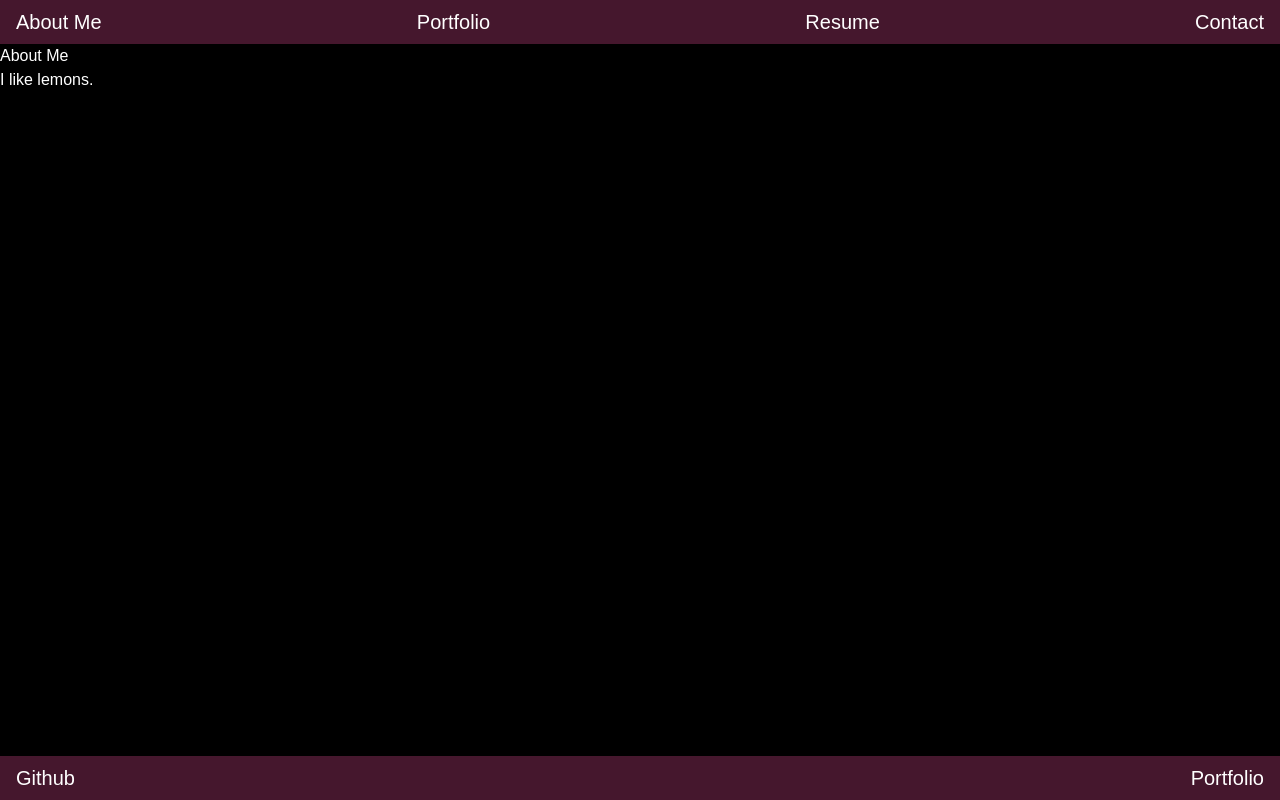
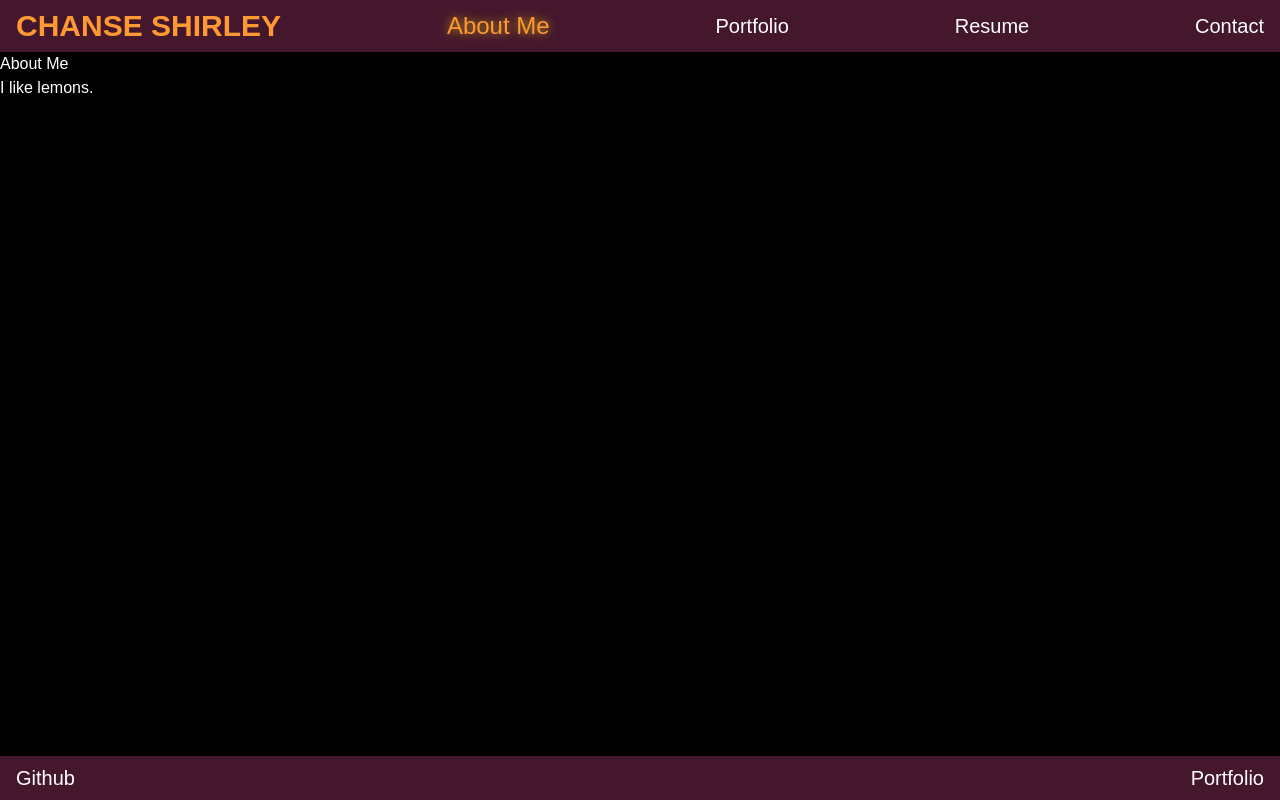
Before and after one commit to CaptainFlint1715/CptFlint-Ch20-Portfolio, a React (Create React App) app: page / in a window 1280 px wide. Built offline with nearby package versions, Linux system fonts and the light colour scheme; a web font is replaced by a local one.

Commit message:
added glow and highlight effects for active page

```diff
--- a/src/App.css
+++ b/src/App.css
@@ -5,3 +5,8 @@
 
 /* Import the utility styles */
 @import 'tailwindcss/utilities';
+
+.shadow-glow {
+    /* Customize the color and size as desired */
+    text-shadow: 0 0 10px rgba(255, 215, 0, 0.7);
+  }
--- a/src/App.js
+++ b/src/App.js
@@ -35,7 +35,7 @@ function App() {
   return (
     <div className='font-rem flex flex-col min-h-screen'>
       <div className="header-app">
-        <Header handlePage={handlePage} />
+        <Header handlePage={handlePage} page={page}/>
       </div>
       <div className="content flex-grow bg-black text-white">{renderPage()}</div>
       <div className="footer-app">
--- a/src/components/Header.js
+++ b/src/components/Header.js
@@ -1,16 +1,43 @@
 import React from 'react';
 
-function Header({ handlePage }) {
-
-    return (
-        <div className='bg-red text-white text-xl flex items-center justify-between px-4 py-2'>
-            <p className="cursor-pointer hover:text-gold transition" onClick={() => handlePage('about')}>About Me</p>
-            <p className="cursor-pointer hover:text-gold transition" onClick={() => handlePage('portfolio')}>Portfolio</p>
-            <p className="cursor-pointer hover:text-gold transition" onClick={() => handlePage('resume')}>Resume</p>
-            <p className="cursor-pointer hover:text-gold transition" onClick={() => handlePage('contact')}>Contact</p>
-        </div>
-    )
-
+function Header({ handlePage, page }) {
+  return (
+    <div className='bg-red text-xl flex items-center justify-between px-4 py-2'>
+      <h1 className='text-gold font-bold text-3xl cursor-pointer'>CHANSE SHIRLEY</h1>
+      <p
+        className={`${
+          page === 'about' ? 'text-gold text-2xl shadow-glow' : 'text-white'
+        } hover:text-gold transition cursor-pointer`}
+        onClick={() => handlePage('about')}
+      >
+        About Me
+      </p>
+      <p
+        className={`${
+          page === 'portfolio' ? 'text-gold text-2xl shadow-glow' : 'text-white'
+        } hover:text-gold transition cursor-pointer`}
+        onClick={() => handlePage('portfolio')}
+      >
+        Portfolio
+      </p>
+      <p
+        className={`${
+          page === 'resume' ? 'text-gold text-2xl shadow-glow' : 'text-white'
+        } hover:text-gold transition cursor-pointer`}
+        onClick={() => handlePage('resume')}
+      >
+        Resume
+      </p>
+      <p
+        className={`${
+          page === 'contact' ? 'text-gold text-2xl shadow-glow' : 'text-white'
+        } hover:text-gold transition cursor-pointer`}
+        onClick={() => handlePage('contact')}
+      >
+        Contact
+      </p>
+    </div>
+  );
 }
 
 export default Header;
--- a/tailwind.config.js
+++ b/tailwind.config.js
@@ -11,7 +11,7 @@ module.exports = {
     },
     fontFamily: {
       rem: ['REM', 'sans-serif']
-    }
-  },
-  plugins: [],
+    },
+    plugins: [],
+  }
 }
```
